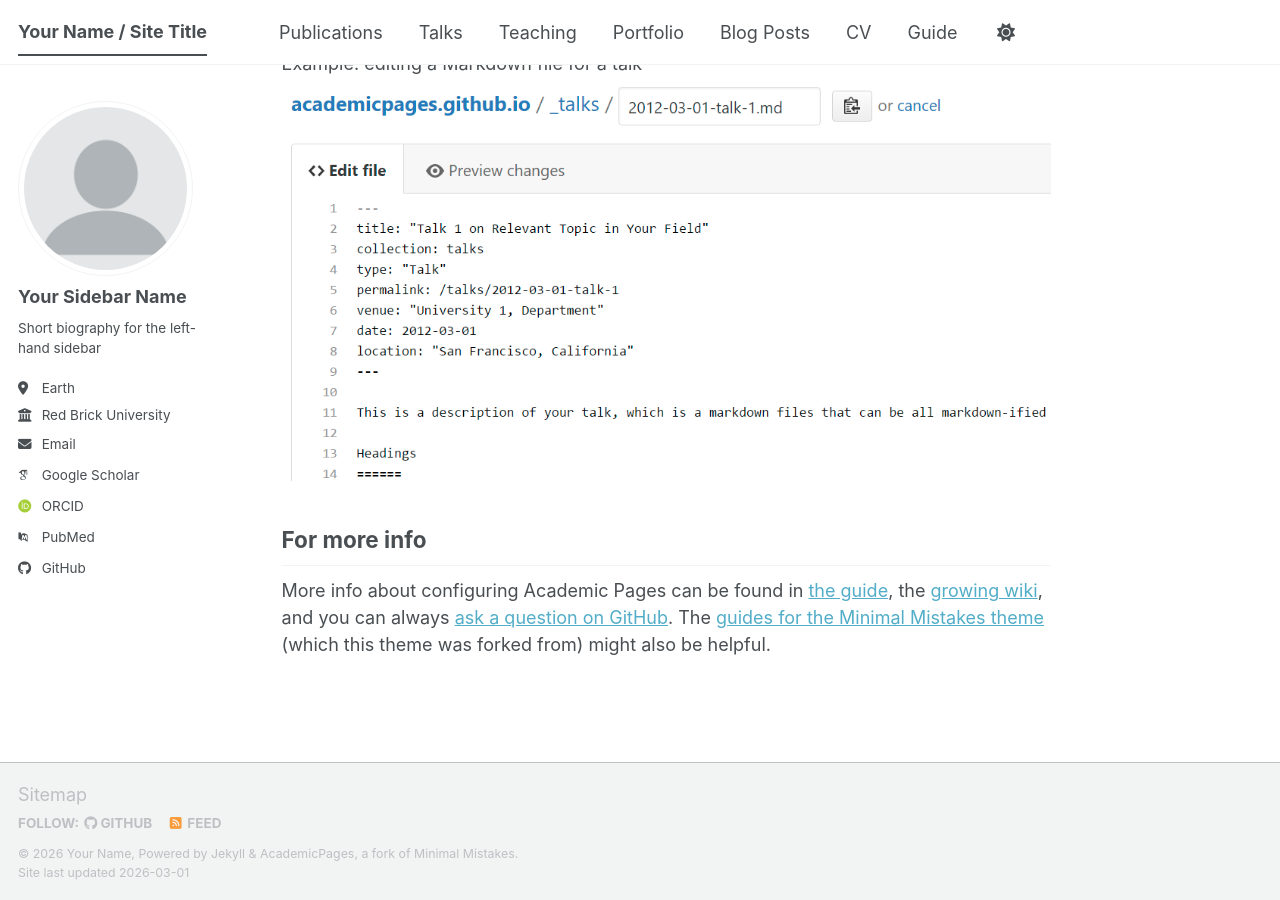
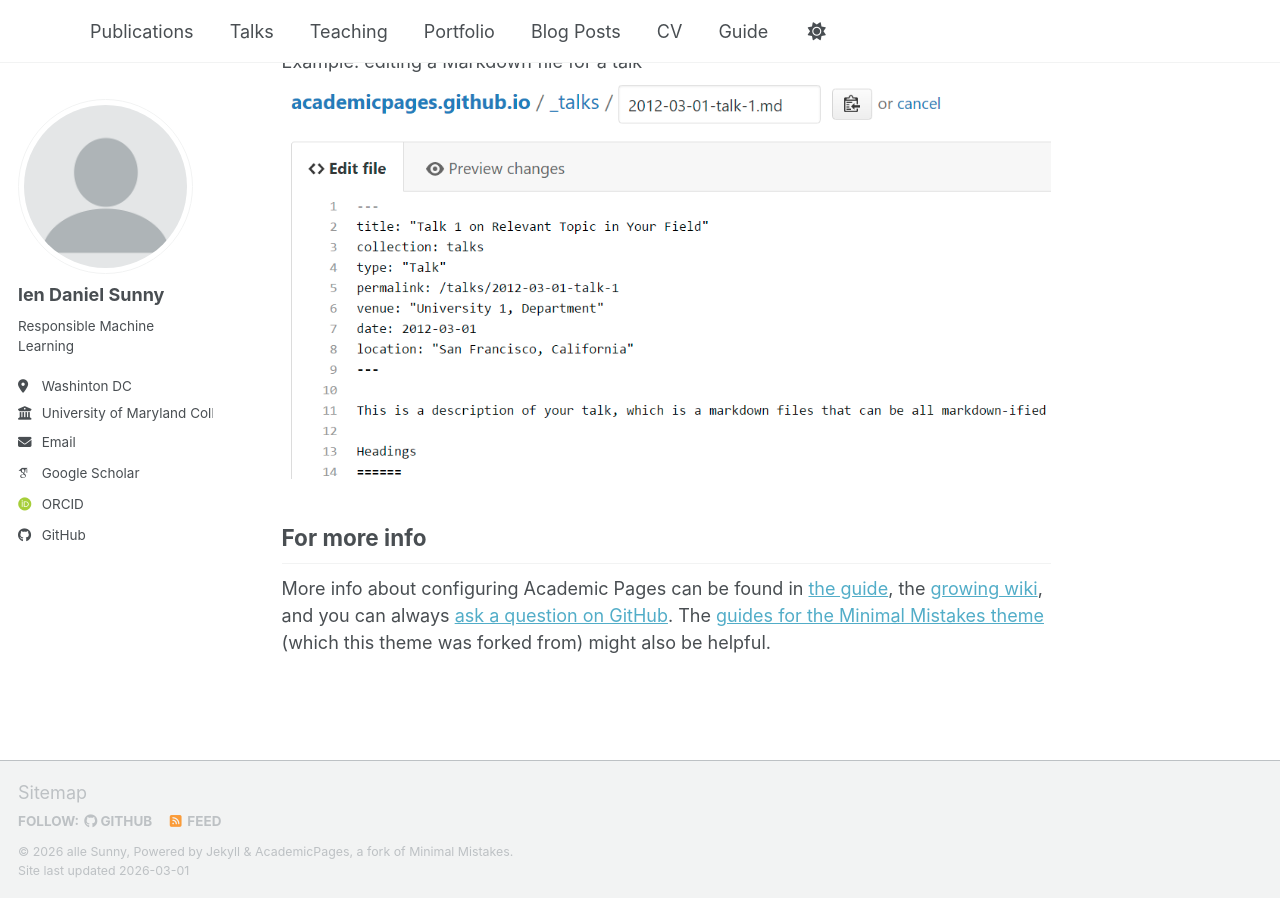
Before and after one commit to Allen-1242/Portfolio, a Jekyll site: the page built from _pages/about.md, in a window 1280 px wide and 900 px high, scrolled down 2720 px. Built offline with Jekyll 4.4.1, drawn with Linux system fonts in a browser that asks for light colours; some web fonts are replaced; a script bundle is joined from its source files by our own code; library files that are not in the unit come from our copies.

Commit message:
Small changes

```diff
--- a/_config.yml
+++ b/_config.yml
@@ -9,11 +9,11 @@
 # Basic Site Settings
 locale                   : "en-US"
 site_theme               : "default" # The available themes options are "default", "air", "sunrise", "mint", "dirt" and "contrast"
-title                    : "Your Name / Site Title"
+title                    : ""
 title_separator          : "-"
-name                     : &name "Your Name"
+name                     : &name "alle Sunny"
 description              : &description "Your Name's academic portfolio"   # Update this with a general description of your site, this is the default if not overridden by a page
-url                      : https://academicpages.github.io # The base hostname & protocol for your site e.g. "https://[your GitHub username].github.io",
+url                      : https://allen-1242.github.io/Personal_Website/ # The base hostname & protocol for your site e.g. "https://[your GitHub username].github.io",
                                                            # or if you already have some other page hosted on Github then use "https://[your GitHub username].github.io/[Your Repo Name]"
 baseurl                  : "" # the subpath of your site, e.g. "/blog"
 repository               : "academicpages/academicpages.github.io"
@@ -24,13 +24,13 @@ repository               : "academicpages/academicpages.github.io"
 author:
   # Biographic information
   avatar           : "profile.png"
-  name             : "Your Sidebar Name"
+  name             : "len Daniel Sunny"
   pronouns         : # example: "she/her"
-  bio              : "Short biography for the left-hand sidebar"
-  location         : "Earth"
-  employer         : "Red Brick University"
+  bio              : "Responsible Machine Learning"
+  location         : "Washinton DC"
+  employer         : "University of Maryland College Park"
   uri              : # URL
-  email            : "none@example.org"
+  email            : "allens@umd.edu"
 
   # Academic websites
   academia         : # URL
@@ -41,7 +41,7 @@ author:
   orcid            : "https://orcid.org/yourorcidurl"
   semantic         : # URL
   ssrn             : # URL
-  pubmed           : "https://www.ncbi.nlm.nih.gov/pubmed/?term=john+snow"
+  pubmed           : #"https://www.ncbi.nlm.nih.gov/pubmed/?term=john+snow"
   researchgate     : # URL
   scopus           : # URL
   zotero           : # URL
```
